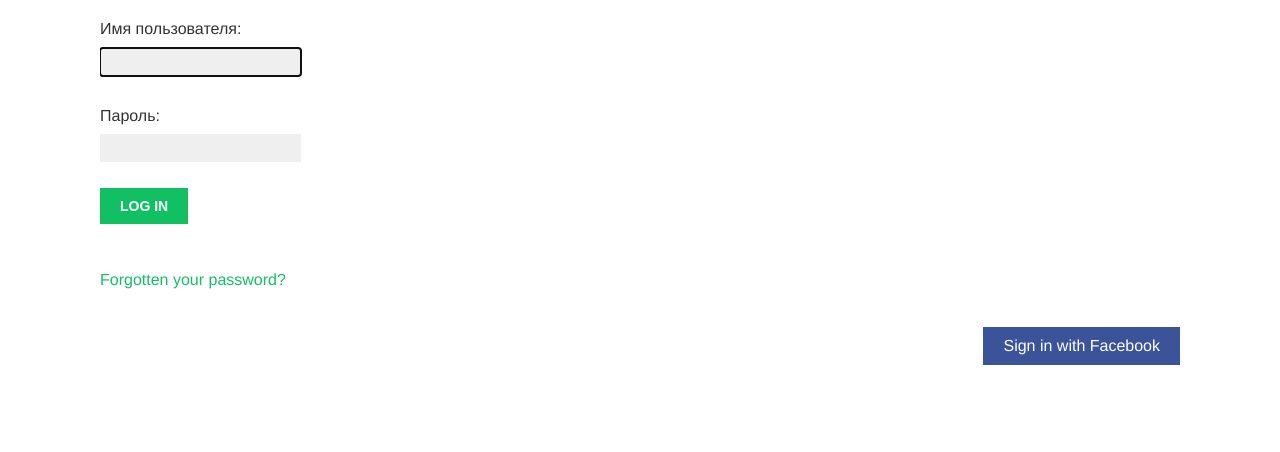
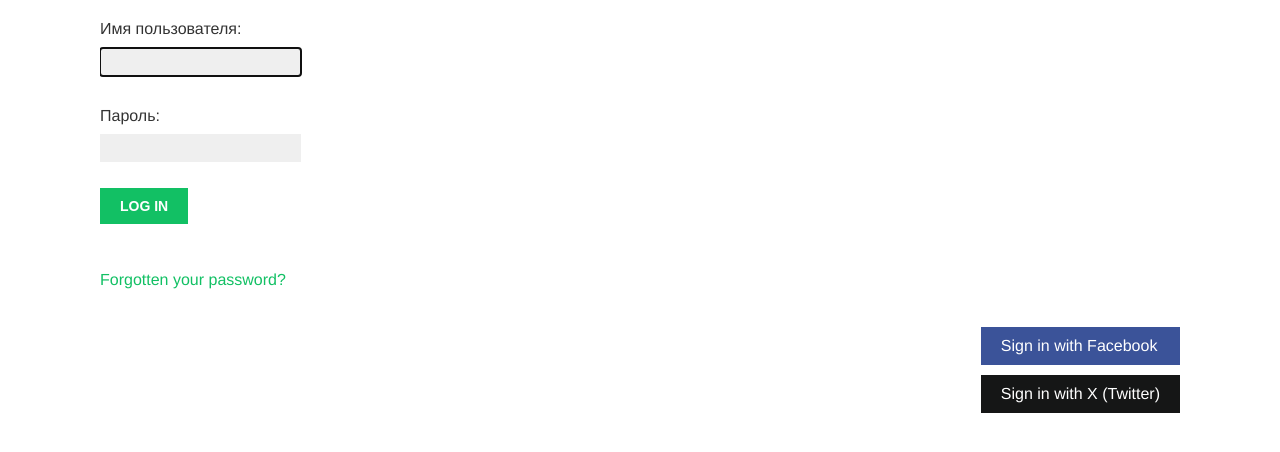
Before and after one commit to alekseikogan/bookmarks, a Django app: page /account/login/ in a window 1280 px wide. Shown: the part 201-653 px from the top of the page. Run offline with Django 4.2, Linux system fonts and the light colour scheme; some web fonts are replaced.

Commit message:
x oauth done

```diff
--- a/bookmarks/account/static/css/base.css
+++ b/bookmarks/account/static/css/base.css
@@ -188,7 +188,7 @@ ul.messages li a.close {
     color:#fff;
 }
 .social li.facebook { background:#3b5399; }
-.social li.twitter { background:#00cffa; }
+.social li.twitter { background:#151616; }
 .social li.google { background:#de1710; }
 
 
--- a/bookmarks/account/templates/registration/login.html
+++ b/bookmarks/account/templates/registration/login.html
@@ -22,9 +22,14 @@
 <div class="social">
    <ul>
       <li class="facebook">
-      <a href="{% url "social:begin" "facebook" %}">
+         <a href="{% url "social:begin" "facebook" %}">
          Sign in with Facebook
-      </a>
+         </a>
+      </li>
+      <li class="twitter">
+         <a href="{% url "social:begin" "twitter" %}">
+         Sign in with X (Twitter)
+         </a>
       </li>
    </ul>
 </div>
--- a/bookmarks/bookmarks/settings.py
+++ b/bookmarks/bookmarks/settings.py
@@ -130,6 +130,7 @@ AUTHENTICATION_BACKENDS = [
     'django.contrib.auth.backends.ModelBackend',
     'account.authentication.EmailAuthBackend',
     'social_core.backends.facebook.FacebookOAuth2',
+    'social_core.backends.twitter.TwitterOAuth',
 ]
 
 SOCIAL_AUTH_FACEBOOK_KEY = os.getenv('SOCIAL_AUTH_FACEBOOK_KEY')
```
